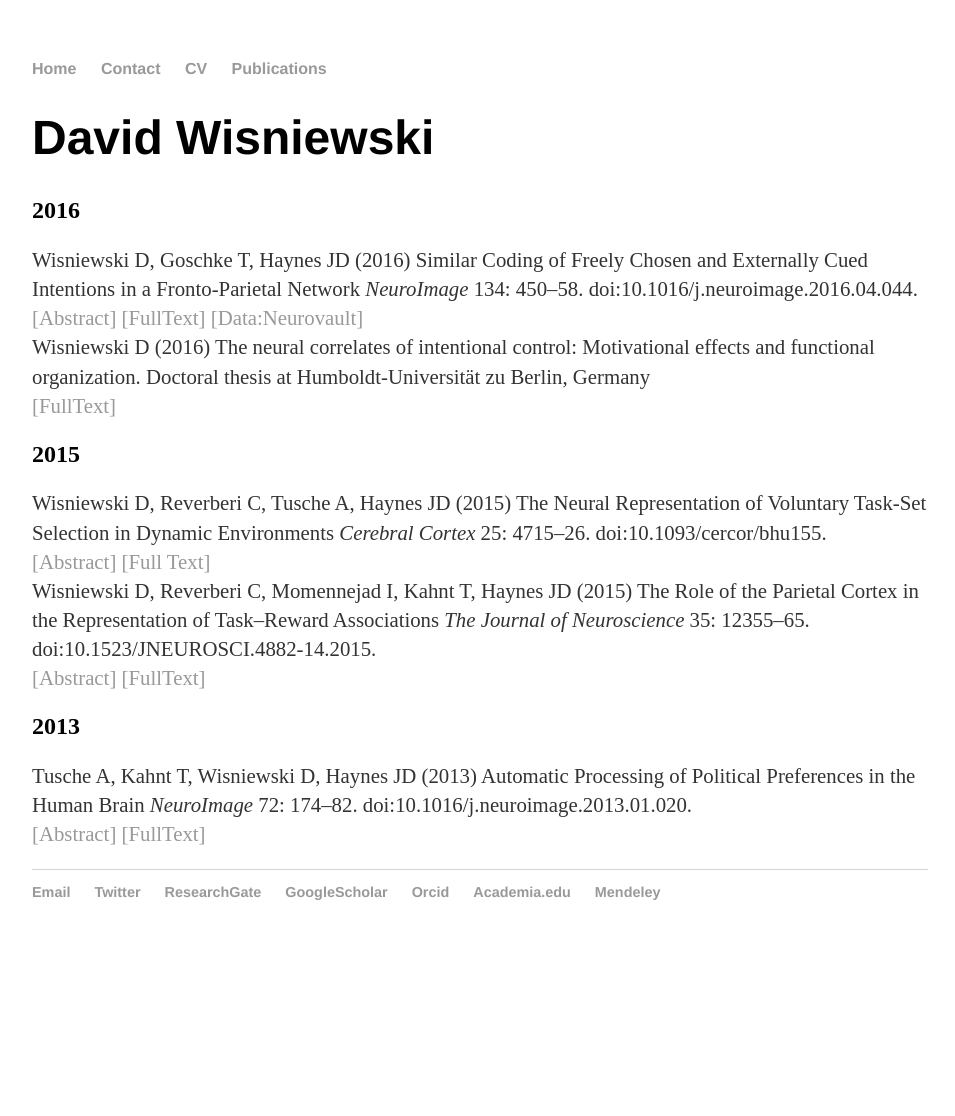
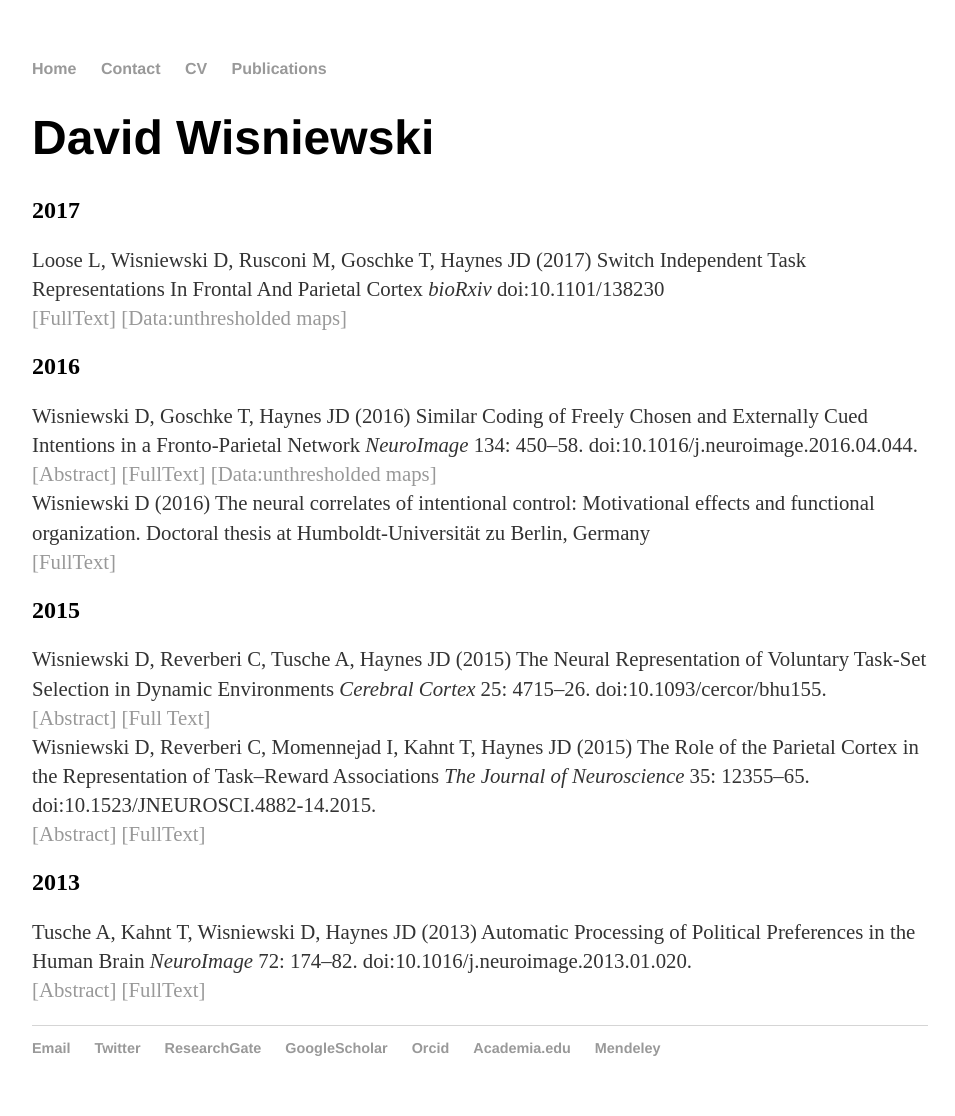
Before and after one commit to davidwisniewski/davidwisniewski.github.io, a Jekyll site: the page built from publications/index.html, in a window 1280 px wide. Shown: the whole page, without its empty margins (160-1115 px from the left). Built offline with Jekyll 4.4.1, drawn with Linux system fonts in a browser that asks for light colours; before the commit the page ends 960 px from its top, so only the background shows below that.

Commit message:
updated publications
added Loose et al 2017 preprint

```diff
--- a/publications/index.html
+++ b/publications/index.html
@@ -4,10 +4,16 @@ title: David Wisniewski
 ---
 <div class="blurb">
 	<h1>David Wisniewski</h1>
+	<h2>2017</h2>
+	<p>
+	Loose L, Wisniewski D, Rusconi M, Goschke T, Haynes JD (2017) Switch Independent Task Representations In Frontal And Parietal Cortex <em>bioRxiv</em> doi:10.1101/138230 <br>
+	<a href="http://biorxiv.org/content/early/2017/05/18/138230">[FullText]</a> <a href="http://neurovault.org/collections/2011/">[Data:unthresholded maps]</a><br>
+	</p>
+
 	<h2>2016</h2>
 	<p>
 	Wisniewski D, Goschke T, Haynes JD (2016) Similar Coding of Freely Chosen and Externally Cued Intentions in a Fronto-Parietal Network <em>NeuroImage</em> 134: 450–58. doi:10.1016/j.neuroimage.2016.04.044.<br>
-	<a href="http://www.sciencedirect.com/science/article/pii/S1053811916300842">[Abstract]</a> <a href="/files/Post Print Wisniewski et al NeuroImage 2016.pdf">[FullText]</a> <a href="http://neurovault.org/collections/1359/">[Data:Neurovault]</a><br>
+	<a href="http://www.sciencedirect.com/science/article/pii/S1053811916300842">[Abstract]</a> <a href="/files/Post Print Wisniewski et al NeuroImage 2016.pdf">[FullText]</a> <a href="http://neurovault.org/collections/1359/">[Data:unthresholded maps]</a><br>
 	Wisniewski D (2016) The neural correlates of intentional control: Motivational effects and functional organization. Doctoral thesis at Humboldt-Universität zu Berlin, Germany<br>
 	<a href="http://edoc.hu-berlin.de/docviews/abstract.php?id=42661">[FullText]</a>
 	</p>
```
